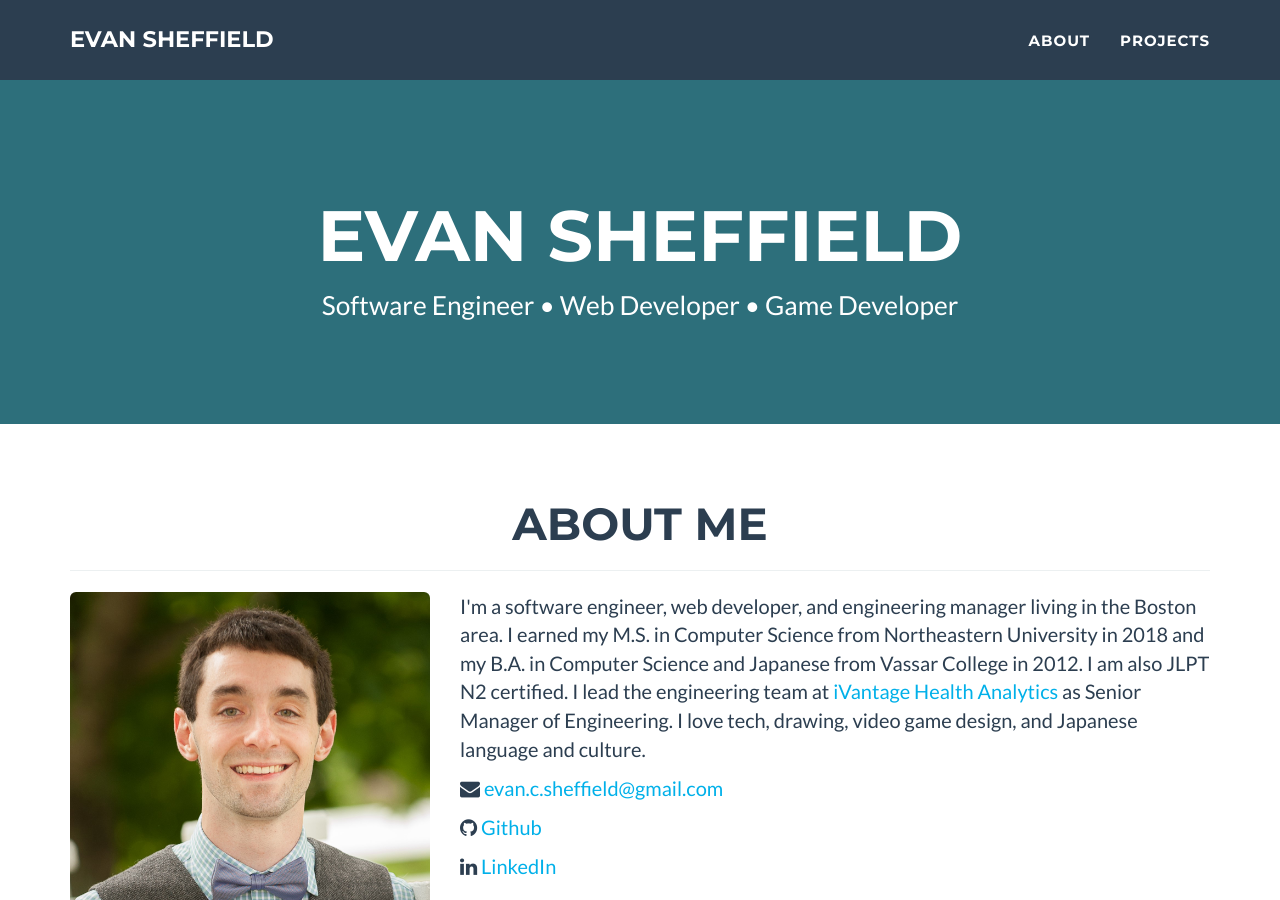
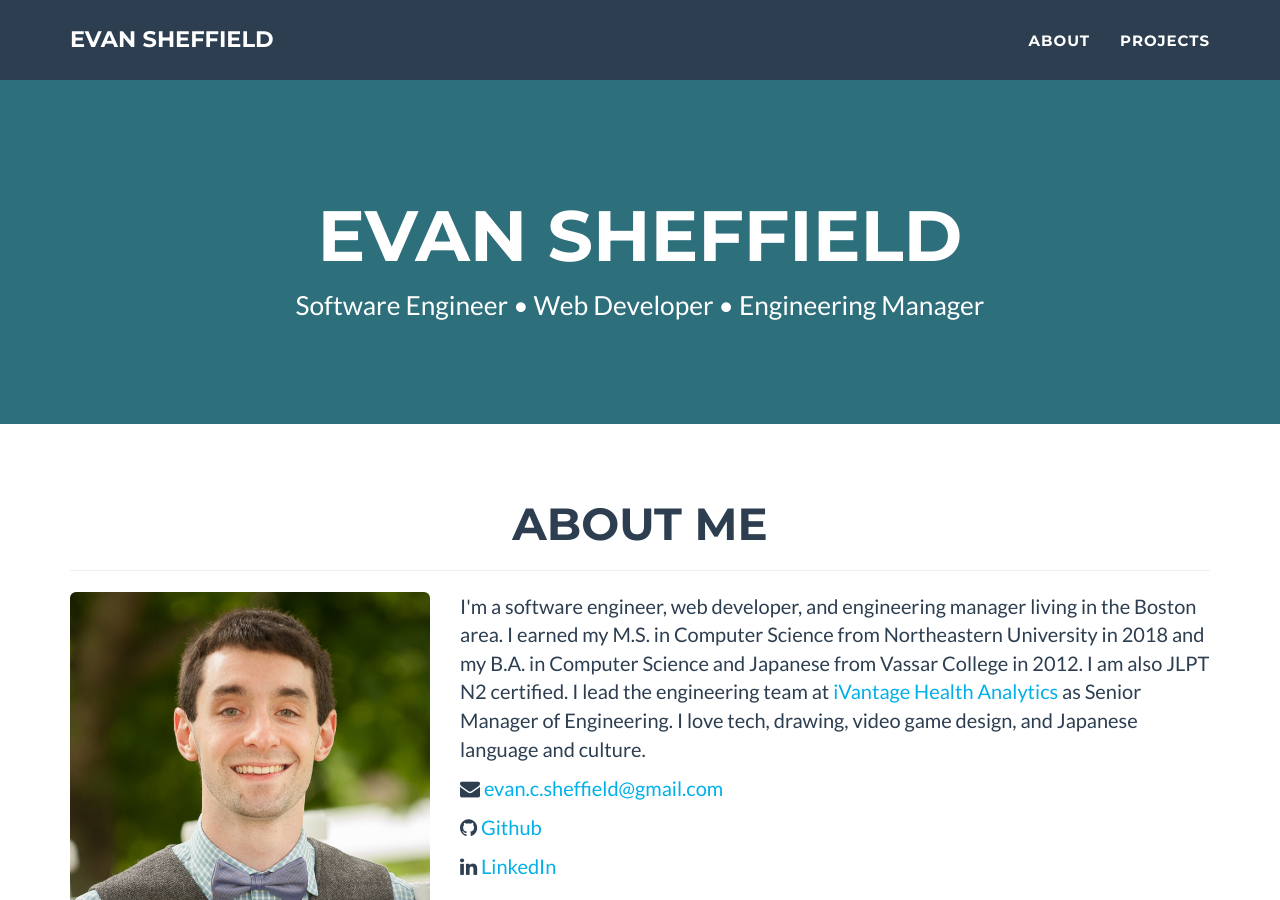
Before and after one commit to evsheffield/evsheffield.github.io, a Jekyll site: the page built from index.html, in a window 1280 px wide and 900 px high. Built offline with Jekyll 4.4.1, drawn with Linux system fonts in a browser that asks for light colours.

Commit message:
Update _config.yml

```diff
--- a/_config.yml
+++ b/_config.yml
@@ -3,7 +3,7 @@ title: Evan Sheffield
 email: evan.c.sheffield@gmail.com
 url: http://www.evansheffield.com
 description: "The personal site of Evan Sheffield"
-skills: "Software Engineer &bull; Web Developer &bull; Game Developer"
+skills: "Software Engineer &bull; Web Developer &bull; Engineering Manager"
 meta_author: Sheffield Evan
 
 # Google webmaster tools
```
